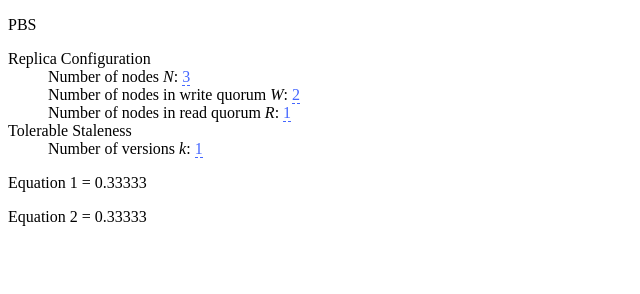
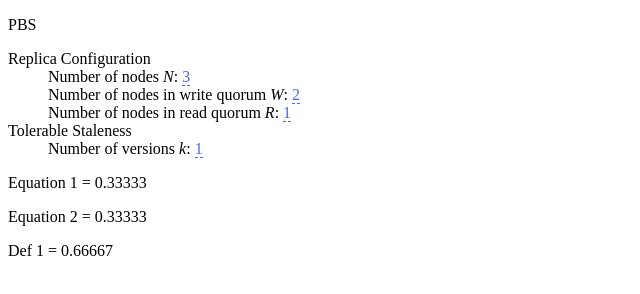
Before and after one commit to hellertime/pbs-tangle, a plain HTML site: page src/index.html in a window 1280 px wide. Shown: the whole page, without its empty margins (0-640 px from the left). Drawn offline with Linux system fonts and the light colour scheme.

Commit message:
Taking the inverse of Psk yields P(consistency) within k versions.

```diff
--- a/src/index.html
+++ b/src/index.html
@@ -38,6 +38,7 @@
 					if (this.quorum_R > this.nodes_N) this.quorum_R = this.nodes_N;
 					this.Ps = nChooseK(this.nodes_N - this.quorum_W, this.quorum_R) / nChooseK(this.nodes_N, this.quorum_R);
 					this.Psk = Math.pow(this.Ps, this.versions);
+					this.Psk_inv = 1 - this.Psk;
 				}
 			});
 		}
@@ -62,7 +63,7 @@
 
 	<p>Equation 1 = <span data-var="Ps" data-format="%.5f"></span></p>
 	<p>Equation 2 = <span data-var="Psk" data-format="%.5f"></span></p>
-
+	<p>Def 1 = <span data-var="Psk_inv" data-format="%.5f"></span></p>
 	</div>
 
 </body>
```
